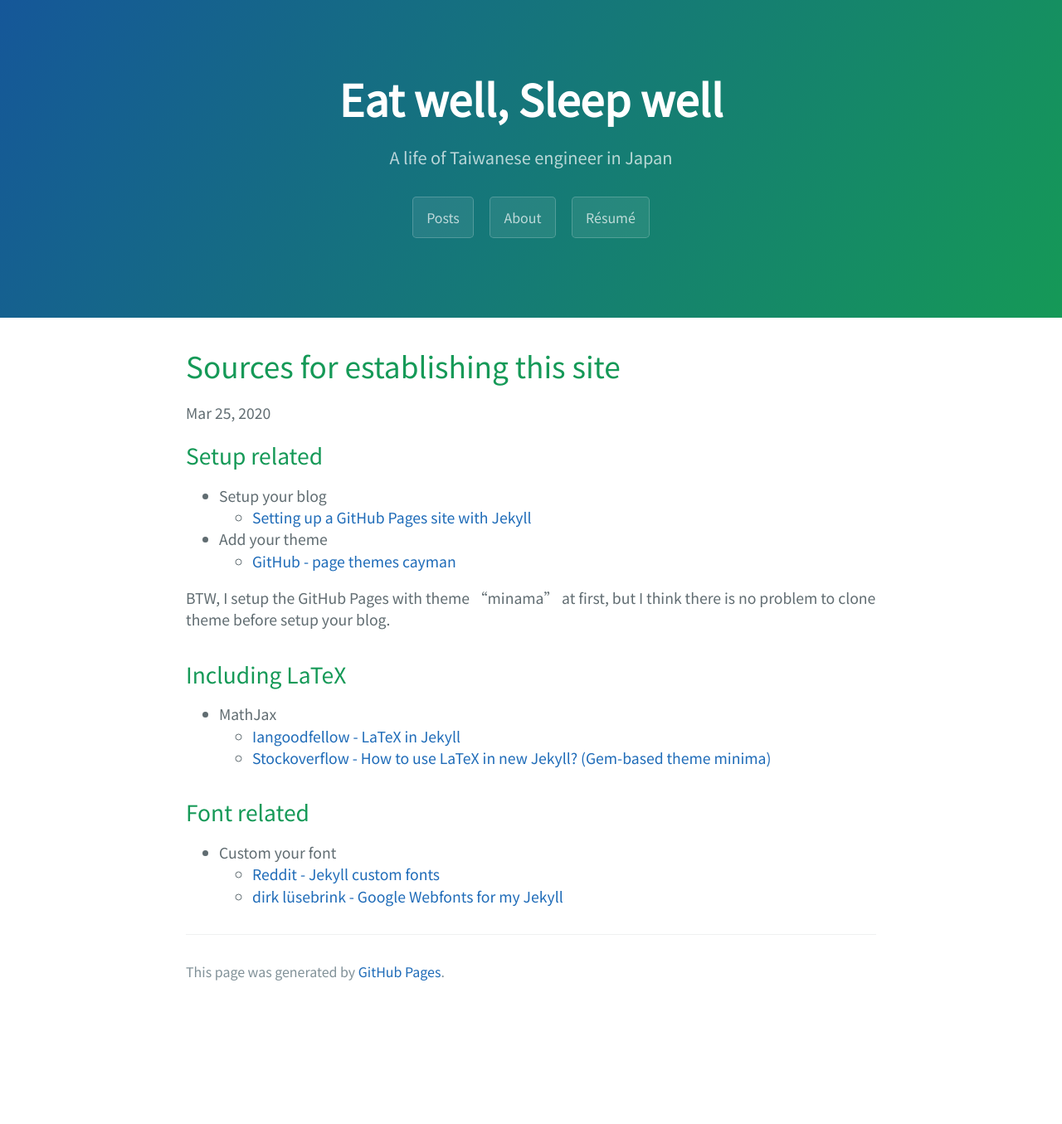
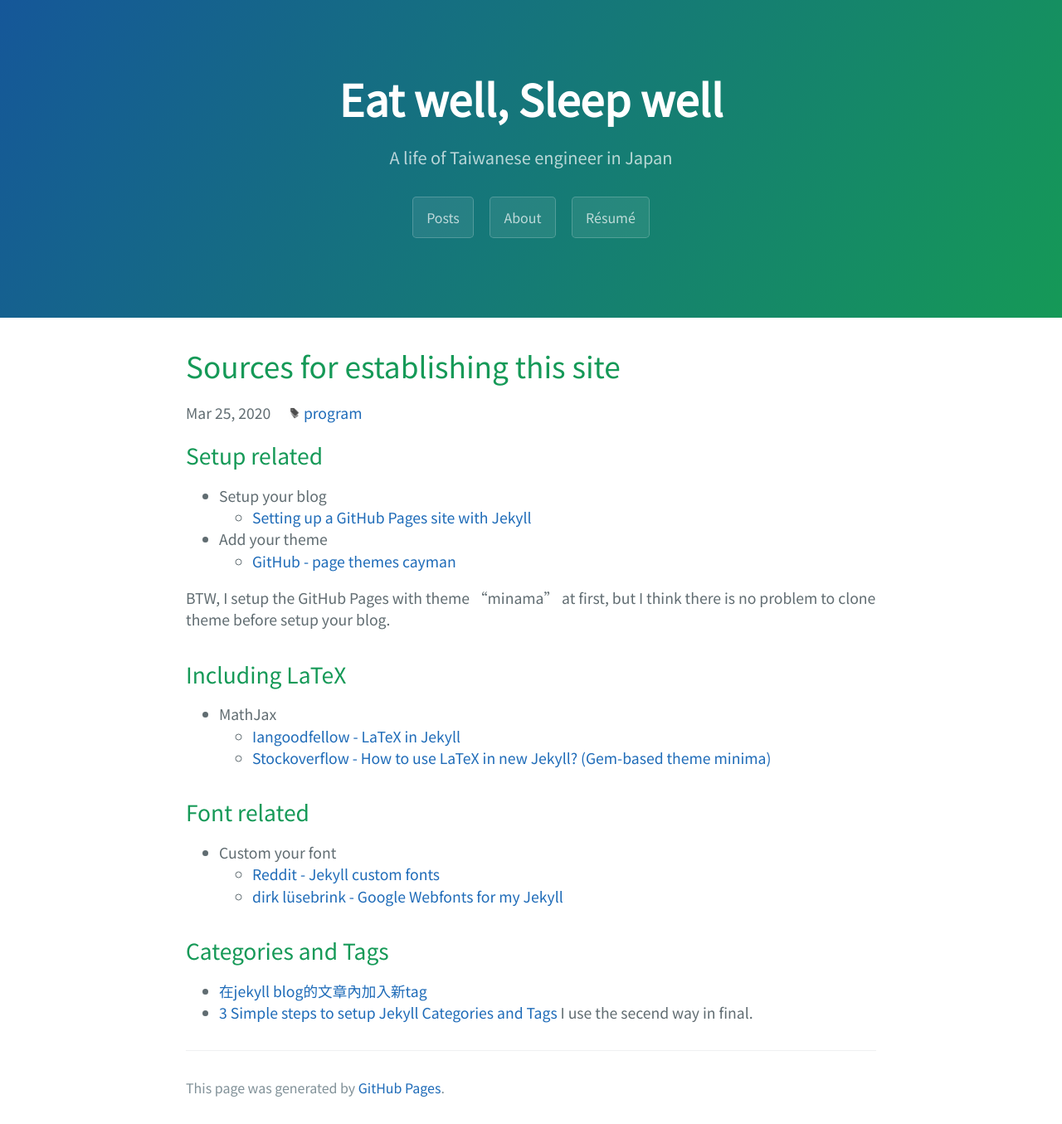
Before and after one commit to ChampDBG/ChampDBG.github.io, a Jekyll site: the page built from _posts/2020-03-25-Sources for establishing this site.md, in a window 1280 px wide. Shown: the whole page at 83% size. Built offline with Jekyll 4.4.1, drawn with Linux system fonts in a browser that asks for light colours; before the commit the page ends 1215 px from its top, so only the background shows below that.

Commit message:
add tags and article
1. add the tag function
2. add new acticle
3. refine the layout

```diff
--- a/_config.yml
+++ b/_config.yml
@@ -8,3 +8,5 @@ github:
   post: /
   about: /about
   resume: /resume
+
+permalink: /:categories/:title/
--- a/_layouts/post.html
+++ b/_layouts/post.html
@@ -8,8 +8,21 @@ layout: default
     <p class="post-meta">
       <time class="dt-published" datetime="{{ page.date | date_to_xmlschema }}" itemprop="datePublished">
         {%- assign date_format = site.minima.date_format | default: "%b %-d, %Y" -%}
-        {{ page.date | date: date_format }}
+        {{ page.date | date: date_format }}&emsp;
       </time>
+      <img src='/img/tags.png' height="14", width="14">
+      <a class="post-categories">
+        {% if post %}
+          {% assign categories = post.categories %}
+        {% else %}
+          {% assign categories = page.categories %}
+        {% endif %}
+        {% for category in categories %}
+        <a href="{{site.baseurl}}/categories/#{{category|slugize}}">{{category}}</a>
+        {% unless forloop.last %}&nbsp;{% endunless %}
+        {% endfor %}
+      </a>
+
       {%- if page.author -%}
         • <span itemprop="author" itemscope itemtype="http://schema.org/Person"><span class="p-author h-card" itemprop="name">{{ page.author }}</span></span>
       {%- endif -%}</p>
--- a/_posts/2020-03-25-Sources for establishing this site.md
+++ b/_posts/2020-03-25-Sources for establishing this site.md
@@ -23,3 +23,8 @@ BTW, I setup the GitHub Pages with theme "minama" at first, but I think there is
 * Custom your font
   * [Reddit - Jekyll custom fonts](https://www.reddit.com/r/Jekyll/comments/83o680/jekyll_custom_fonts/)
   * [dirk lüsebrink - Google Webfonts for my Jekyll](http://sebrink.de/Google-Webfonts-for-my-Jekyll/)
+
+## Categories and Tags
+* [在jekyll blog的文章內加入新tag](https://ithelp.ithome.com.tw/articles/10210700)
+* [3 Simple steps to setup Jekyll Categories and Tags](https://blog.webjeda.com/jekyll-categories/)
+I use the secend way in final.
```
Also changed, not shown: _layouts/home.html (+7 -9 lines), _posts/2020-03-30-Add Kanji on Residence Card.md (+2 -2 lines), _posts/2020-04-01-Difference between staticmethod and classmethod.md (added, +118 -0 lines), categories.html (added, +23 -0 lines), img/tags.png (added).
